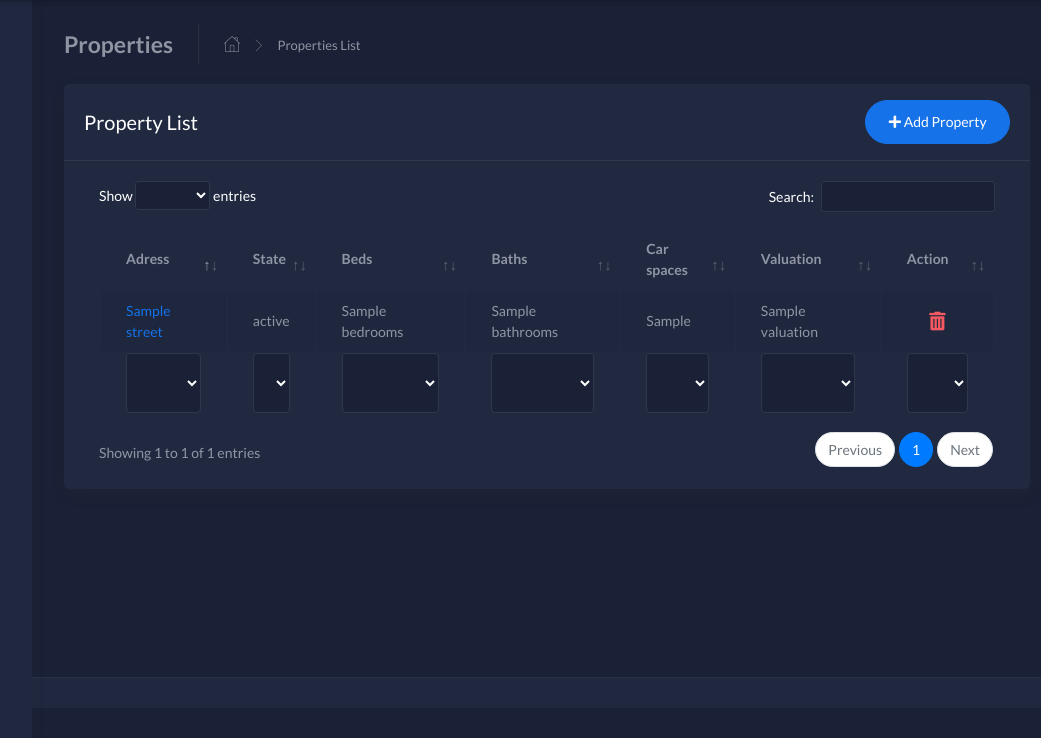
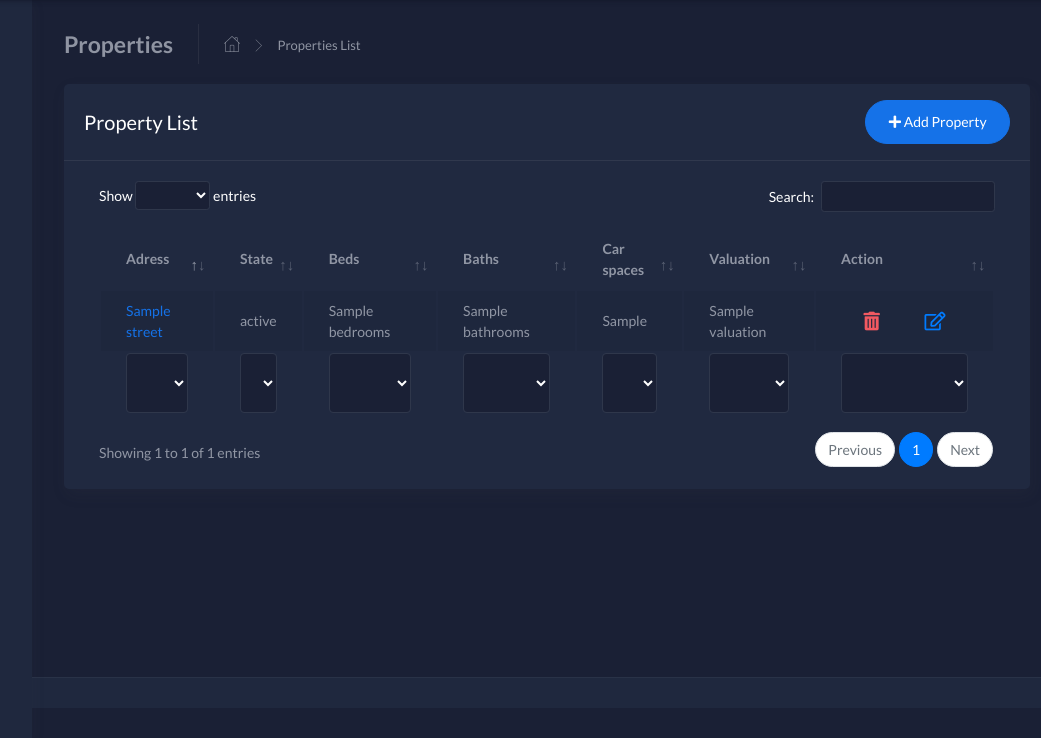
Before and after one commit to DanielFarahani/property_dashboard, a Python web app: template app/home/templates/properties-list.html in a window 1280 px wide. Shown: the part 62-800 px from the top of the page, without its empty margins (218-1259 px from the left). Run offline with Jinja, Linux system fonts and the light colour scheme; the template is opened without the code that fills it: most values are stand-ins (such as "Sample title", 1, 10 or a date in 2020); some libraries are stand-ins or nearby versions.

Commit message:
edit button for property from property list

```diff
--- a/app/home/templates/properties-list.html
+++ b/app/home/templates/properties-list.html
@@ -104,7 +104,7 @@
 											<th>Baths</th>
 											<th>Car Spaces</th>
 											<th>Valuation</th>
-											<th>Action</th>
+											<th style="width: 10%;">Action</th>
 										</tr>
 									</tfoot>
 									<tbody>
@@ -125,6 +125,9 @@
 														<button type="submit" class="btn btn-link btn-danger" data-toggle="modal" data-target="#confirmDelete"
 															data-prop-id="{{prop.propertyId}}" data-prop-info="{{prop.address[0].description}}">
 															<i class="fas fa-trash-alt fa-lg"></i>
+														</button>
+														<button type="submit" class="btn btn-link" onclick="location.href='/property/{{prop.propertyId}}'">
+															<i class="far fa-edit fa-lg"></i>
 														</button>
 													</div>
 												</td>
```
